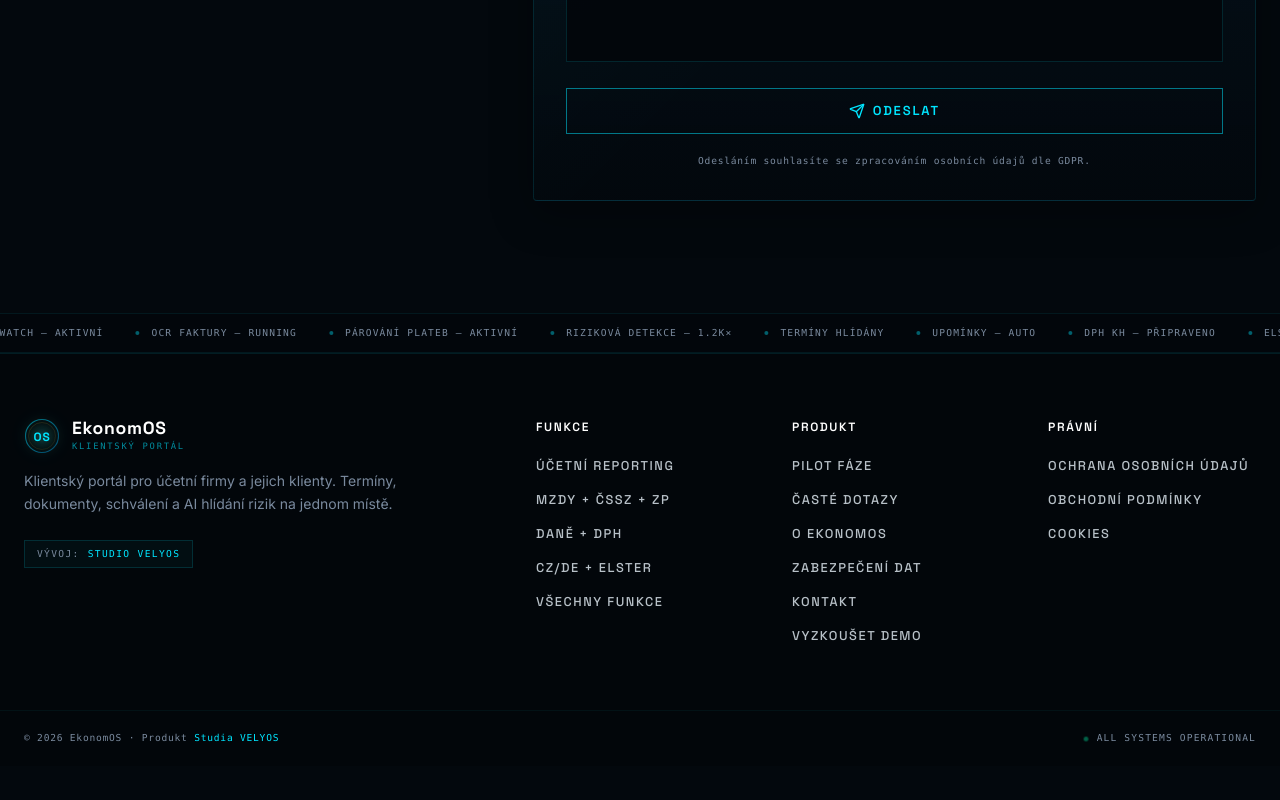
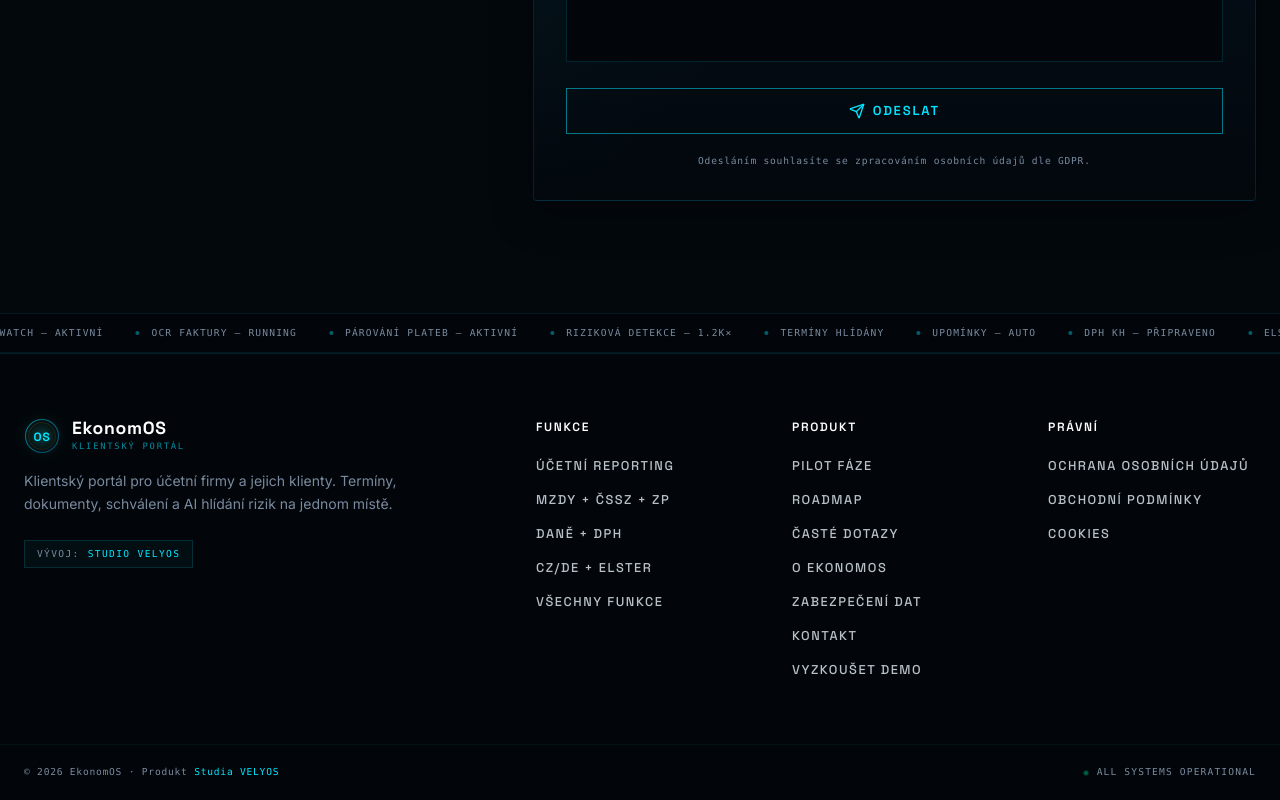
Before and after one commit to stepanmanda/schekonom-web, a Next.js app: page / in a window 1280 px wide. Shown: the part 8927-9727 px from the top of the page. Before the commit the page ends 9693 px from the top, so only its background shows below. Built offline with nearby package versions, Linux system fonts and the light colour scheme.

Commit message:
auto: Edit on Footer.tsx

```diff
--- a/src/components/marketing/Footer.tsx
+++ b/src/components/marketing/Footer.tsx
@@ -11,6 +11,7 @@
   ],
   produkt: [
     { label: "Pilot fáze", href: "/pilot" },
+    { label: "Roadmap", href: "/roadmap" },
     { label: "Časté dotazy", href: "/caste-dotazy" },
     { label: "O EkonomOS", href: "/o-nas" },
     { label: "Zabezpečení dat", href: "/zabezpeceni-dat" },
```
